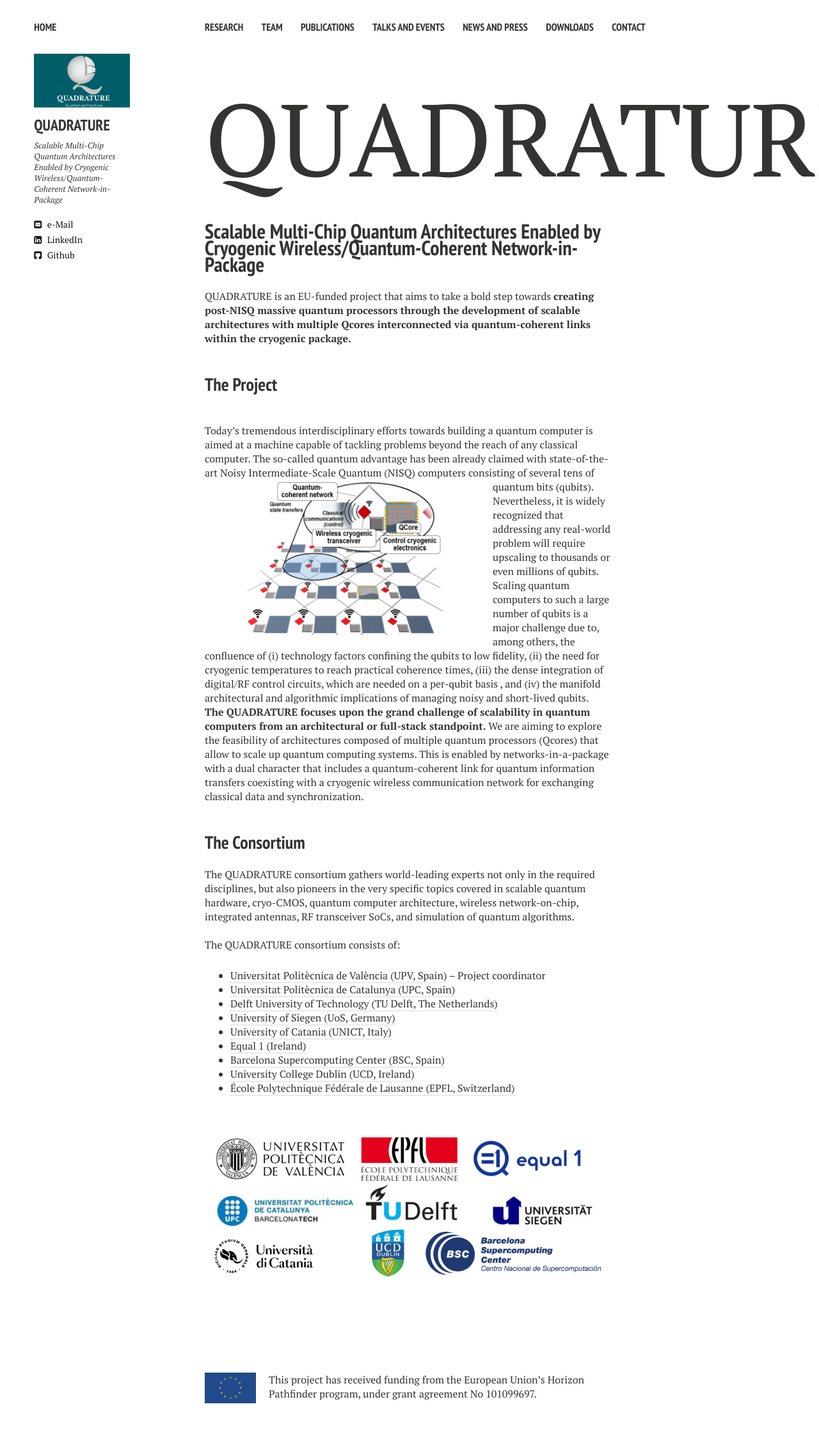
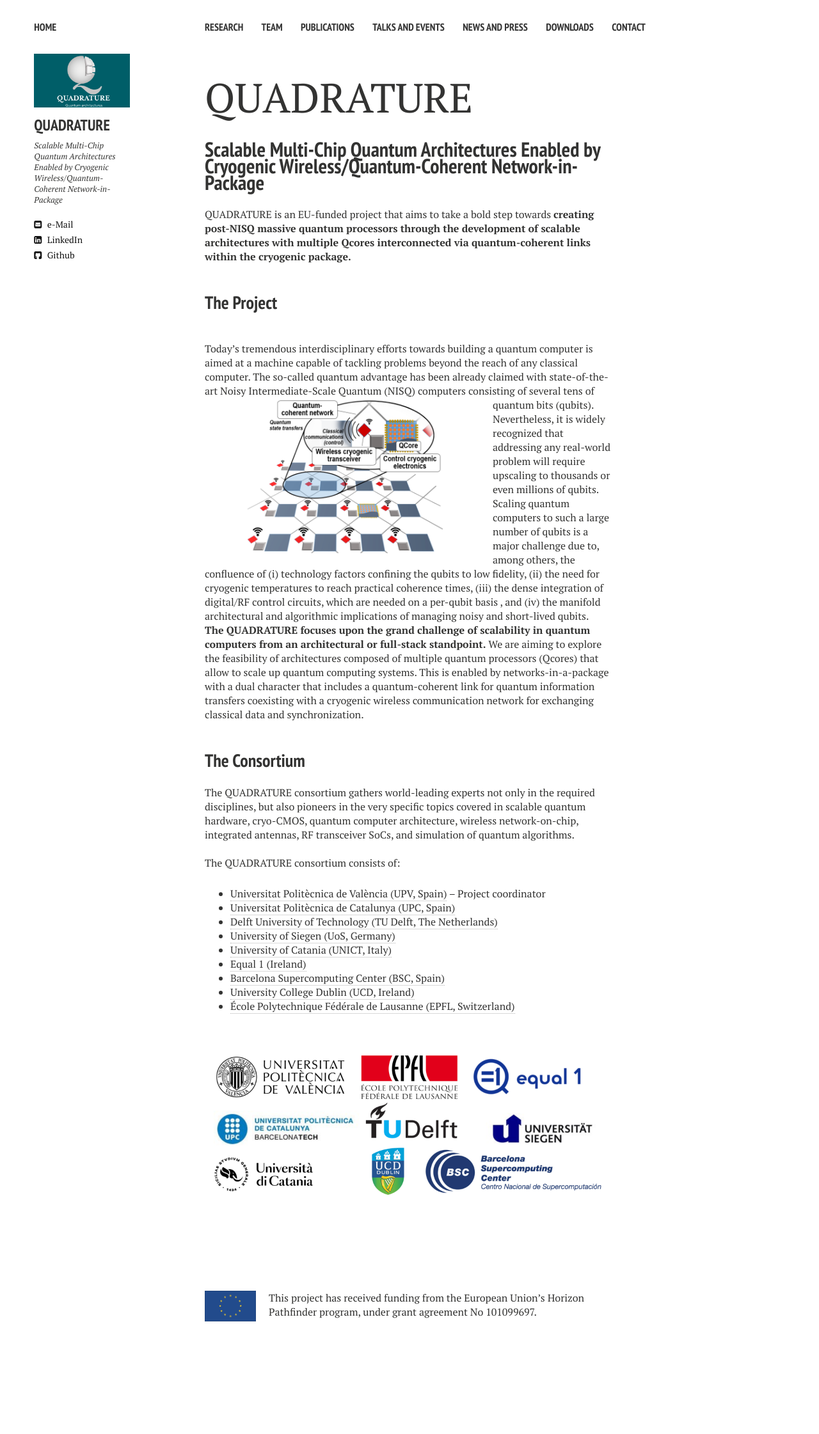
Before and after one commit to biddu/biddu.github.io, a Jekyll site: the page built from index.md, in a window 1280 px wide. Shown: the whole page at 64% size. Built offline with Jekyll 4.4.1, drawn with Linux system fonts in a browser that asks for light colours; nearby versions of some CDN libraries; comment, search, counter and statistics services are not loaded; after the commit the page ends 2114 px from its top, so only the background shows below that.

Commit message:
Update index.md

```diff
--- a/index.md
+++ b/index.md
@@ -13,7 +13,7 @@ image:
 ## SCALABLE MULTI-CHIP QUANTUM ARCHITECTURES ENABLED BY CRYOGENIC WIRELESS/QUANTUM-COHERENT NETWORK-IN-PACKAGE (QUADRATURE)
 -->
 
-<span style="font-size:10em;">QUADRATURE</span>
+<span style="align:center;font-size:4em;">QUADRATURE</span>
 # Scalable Multi-Chip Quantum Architectures Enabled by Cryogenic Wireless/Quantum-Coherent Network-in-Package
 
 QUADRATURE is an EU-funded project that aims to take a bold step towards **creating post-NISQ massive quantum processors through the development of scalable architectures with multiple Qcores interconnected via quantum-coherent links within the cryogenic package.**
```
